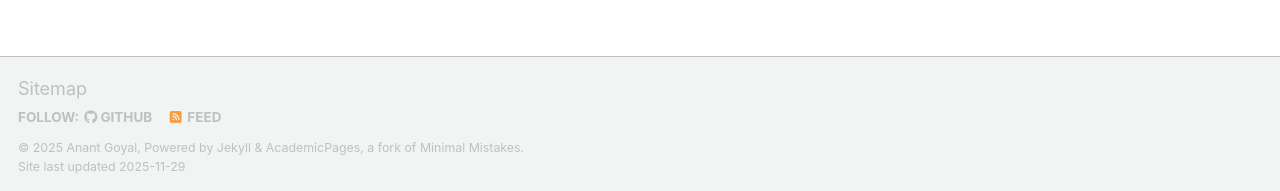
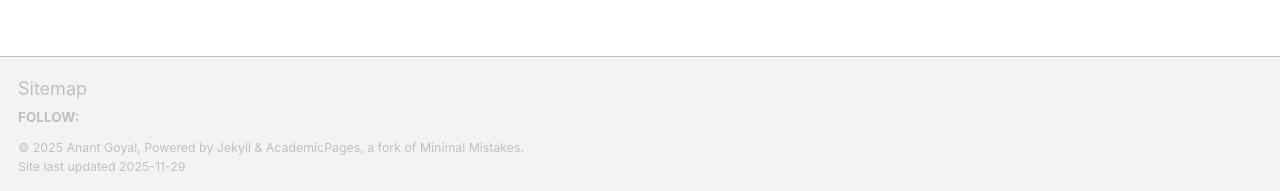
Before and after one commit to Mindfulbrain17/Mindfulbrain17.github.io, a Jekyll site: the page built from _pages/about.md, in a window 1280 px wide and 900 px high, scrolled down 2328 px. Shown: the part 706-897 px from the top of the window. Built offline with Jekyll 4.4.1, drawn with Linux system fonts in a browser that asks for light colours; some web fonts are replaced; a script bundle is joined from its source files by our own code; library files that are not in the unit come from our copies.

Commit message:
Remove social media links from footer
  {% if site.author.github %}
      <li><a href="https://github.com/{{ site.author.github }}"><i class="fab fa-github" aria-hidden="true"></i> GitHub</a></li>
    {% endif %}
    {% if site.author.bitbucket %}
      <li><a href="https://bitbucket.org/{{ site.author.bitbucket }}"><i class="fab fa-bitbucket" aria-hidden="true"></i> Bitbucket</a></li>
    {% endif %}
    {% if site.atom_feed.hide != true %}
    <li><a href="{% if site.atom_feed.path %}{{ site.atom_feed.path }}{% else %}{{ base_path }}/feed.xml{% endif %}"><i class="fa fa-fw fa-rss-square" aria-hidden="true"></i> {{ site.data.ui-text[site.locale].feed_label | default: "Feed" }}</a></li>
    {% endif %}

```diff
--- a/_includes/footer.html
+++ b/_includes/footer.html
@@ -6,15 +6,7 @@
     {% if site.data.ui-text[site.locale].follow_label %}
       <li><strong>{{ site.data.ui-text[site.locale].follow_label }}</strong></li>
     {% endif %}
-    {% if site.author.github %}
-      <li><a href="https://github.com/{{ site.author.github }}"><i class="fab fa-github" aria-hidden="true"></i> GitHub</a></li>
-    {% endif %}
-    {% if site.author.bitbucket %}
-      <li><a href="https://bitbucket.org/{{ site.author.bitbucket }}"><i class="fab fa-bitbucket" aria-hidden="true"></i> Bitbucket</a></li>
-    {% endif %}
-    {% if site.atom_feed.hide != true %}
-    <li><a href="{% if site.atom_feed.path %}{{ site.atom_feed.path }}{% else %}{{ base_path }}/feed.xml{% endif %}"><i class="fa fa-fw fa-rss-square" aria-hidden="true"></i> {{ site.data.ui-text[site.locale].feed_label | default: "Feed" }}</a></li>
-    {% endif %}
+
   </ul>
 </div>
 {% endif %}
```
